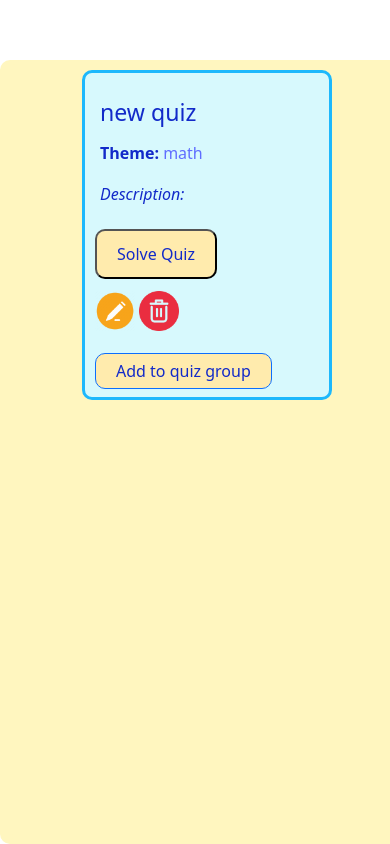
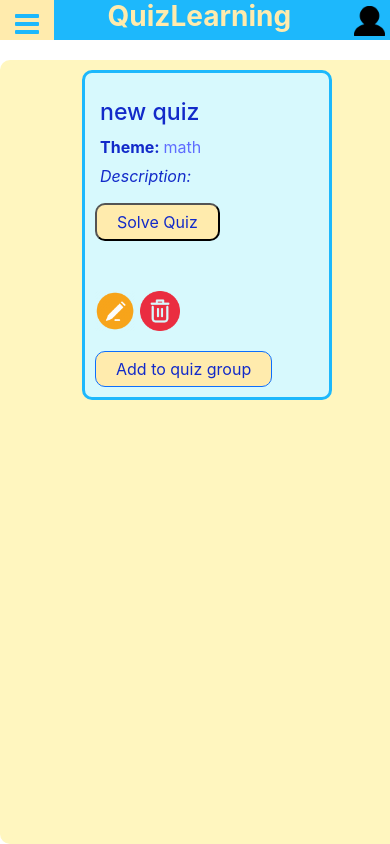
Before and after one commit to SzAnita/QuizApp, a Django app: page /QuizApp/user/my_quizzes in a window 390 px wide. Run offline with Django 4.2, Linux system fonts and the light colour scheme; a user stored in the database is signed in; data comes from the database, SQL or seed files in the repository.

Commit message:
unify navbar

```diff
--- a/QuizApp/static/css/navbar.css
+++ b/QuizApp/static/css/navbar.css
@@ -1,241 +1,210 @@
 :root {
     --navbar-font-size: 1.5rem;
-
+    --navbar-height: 60px;
+    --user-height: calc(var(--navbar-height)*3/4)
 }
 *{
     box-sizing: border-box;
-    line-height: 2.25rem;
+    font-family: -apple-system, BlinkMacSystemFont, "Segoe UI", ui-system, sans-serif;
 }
-.invalid {
-    font-size: 12px;
-    color: darkred;
+.sticky {
+  position: fixed;
+  top: 0;
+  width: 100%;
 }
 
+.sticky + .container {
+  margin-top: var(--navbar-height);
+}
+
+a {
+    text-decoration: none;
+    color: unset;
+}
 
 .navbar {
     display: flex;
-    position: relative;
-    height: 60px;
+    height: var(--navbar-height);
     background-color: #1db8fc;
     align-items: center;
     justify-content: flex-start;
-    padding: 8px 0;
     overflow: hidden;
+    padding: 0;
+    width: 100%;
 }
 
-.navbar ul{
-    list-style-type: none;
+#hamburger, .top-nav, .vertical-nav.dropdown {display: none}
+
+.horizontal-nav{
     display: flex;
     align-items: center;
     padding-left: 0;
     margin-top: 0;
     flex-direction: row;
+    width: 100%;
+    height: var(--navbar-height);
 }
 
-.navbar ul li {
+.navbar a {
     float: left;
-    padding: calc((60px - 16px - var(--navbar-font-size)/(2/3))/2) 15px;
+    padding: calc((var(--navbar-height) - var(--navbar-font-size)/(7/9))/2) 15px;
     margin: 0;
     color: #FFEBAD;
     text-align: center;
+    height: var(--navbar-height);
+    line-height: calc(var(--navbar-font-size));
+    font-size: var(--navbar-font-size);
+    font-weight: bold;
 }
-a.nav-link, a.nav-link button{font-weight: 600}
-.navbar ul .right {
+
+a.nav-link, a.auth button {
+    text-decoration: none;
+    font-size: var(--navbar-font-size);
+    font-weight: bold;
+}
+.nav-link {
+    color: #FFEBAD;
+}
+a.user button {margin: 0}
+a.user {
+    float: right;
+    margin-right: 0;
+    padding: calc((var(--navbar-height) - var(--user-height)) / 2) 5px calc((var(--navbar-height) - var(--user-height)) / 2) 0 ;
+}
+a.right {
     margin-left: auto;
 }
 
-.navbar ul li button {
+.navbar button {
     border: none;
     text-align: center;
     padding: 5px 10px;
     margin: 5px;
+    color: #122ac9;
+    border-radius: 10px;
 }
-
-li a {
-    text-decoration: none;
-    color: #FFEBAD;
-}
-
 .current {
     background-color: cornflowerblue;
 }
-
-li._navbar button {
-    height: auto;
-    font-size: 1rem;
-    margin: 0;
-    float: right;
+.navbar a img, a.auth button{
+    height: var(--user-height);
 }
-div.navbar ul li._navbar {
-    padding: 0;
-    float: right;
-}
-div.navbar ul li._navbar button, li#log-out a.nav-link button{
-    height: 45px;
-    top: -12px;
-}
-li#log-out, li#log-out a.nav-link, ul.navbar-nav li.right a.nav-link, ul.navbar-nav li.right {
-    padding-left: 0;
-    float: right;
-}
-ul.navbar-nav li.right a.nav-link{padding-right: 0}
 .button {
-    position: relative;
-    bottom: 2px;
-    top: 2px;
-    font-size: 0.8rem;
     background-color: #FFEBAD;
 }
-
-.nav-link {
-    color: #FFEBAD;
+nav.navbar div a.user {
+    margin-bottom: 0;
 }
 
-.nav-link .right {
-    margin-left: auto;
-}
-li .nav-link button {
-    float: right;
-}
-
-ul.navbar-nav {
-    margin-right: 0;
-    margin-bottom: 0;
-    width: 100%;
-    flex-direction: row;
-}
-div.container-fluid ul.navbar-nav li.nav-item._navbar a.nav-link {
-    padding-left: 0;
-    padding-right: 0;
-    margin-left: auto;
-}
-
-nav.navbar div ul.navbar-nav li.nav-item._navbar {
-    padding-right: 0;
-    margin-bottom: 0;
-    margin-right: 0;
-}
-
-div.container-fluid {
-    padding-left: 0;
-    padding-right: 0;
-    box-sizing: border-box;
-    display: flex;
-    line-height: 1.5rem;
-    justify-content: space-between;
-    width: 100%;
-}
-nav.navbar div ul li, nav.navbar div ul li button {height: 60px;}
-
-label{font-weight: 500}
-
-nav.navbar ul.navbar-nav li.nav-item.right a.nav-link button {
-    background-color:unset; !important;
-    padding: 7px 0;
-    top: -20px;
-}
-a.nav-link, a.nav-link button {font-size: 1.5rem}
-.vertical-nav {
-    display: none;
-}
-.nav-link {
-    padding: 8px;
-    display: block;
-}
-#hamburger, .top-nav{display: none}
-a{text-decoration: none}
-
-nav.navbar {
-    position: fixed;
-    top: 0;
-    right: 0;
-    left: 0;
-}
-.sticky {
-    position: fixed;
-    top: 0;
-    width: 100%;
-}
-
-.sticky + .container {padding-top: 60px;}
-
-
-
 @media screen and (max-width: 900px){
-    a.nav-link {font-size: 1.25rem}
-    li#log-out a.nav-link button {
+    :root{
+        --navbar-font-size: 1.35rem;
+        --navbar-height: 50px;
+        --user-height: calc(var(--navbar-height)*3/4);;
+    }
+    a#log-out button {
         font-size: 1.15rem;
-        top: -9px;
+        height: calc(20px + 1.15rem);
+    }
+    a#log-out {
+        padding-top: calc((var(--navbar-height) - calc(20px + 1.15rem))/2);
+        padding-bottom: calc((var(--navbar-height) - calc(20px + 1.15rem))/2);
     }
 }
 
-@media screen and (max-width: 710px) {
-    /*nav.navbar div ul li a.two-lines {
-        height: 60px;
-        position: relative;
-        top: -5px;
-        padding:0 3px;
-    }*/
-    nav.navbar div.container-fluid ul.navbar-nav li.link {
-        padding-left:7px;
-        padding-right: 7px;
+@media screen and (max-width: 740px){
+    :root{
+        --navbar-font-size: 1.2rem;
+        --navbar-height: 40px;
+        --user-height: calc(var(--navbar-height)*3/4);;
+    }
+    a#log-out button {
+        font-size: 1rem;
+        height: calc(15px + 1rem);
+    }
+    a#log-out {
+        padding-top: calc((var(--navbar-height) - calc((15px + 1rem)))/2);
+        padding-bottom: calc((var(--navbar-height) - calc(15px + 1rem)/2));
+    }
+}
+
+/*@media screen and (max-width: 680px){
+    .navbar a.nav-link {
+        padding-left: 5px;
+        padding-right: 5px;
+    }
+}*/
+
+@media screen and (max-width: 680px){
+    .navbar a.two-lines {
+        padding: calc((var(--navbar-height) - 2 * var(--navbar-font-size) / (7 / 9)) / 2) 0;
+        width: 80px;
+        margin-right: 10px;
+        margin-left: 10px;
+    }
+}
+
+@media  screen and (max-width: 570px){
+    .navbar a.two-lines {
+        margin: 0 5px;
     }
 
-    /*ul a.nav-link,  nav.navbar div ul.navbar-nav li.nav-item  a.nav-link button{
-        font-size: 1.75rem;
-    }*/
-    div.vertical-nav.dropdown.visible, div.visible ul {
-        display: flex;
-        flex-direction: column;
-        background-color: #C3F8FF;
-    }
-    div.visible ul .nav-link{color: #f6a74c}
 }
 
-@media screen and (max-width: 575px) {
-     .nav-link {
+@media screen and (max-width: 540px) {
+
+     .navbar {
          --navbar-font-size: 1.75rem;
-        position: relative;
-        top: -2px;
+         flex-direction: column;
+         display: flex;
+         justify-content: space-between;
+         align-items: center;
     }
     #logo, #hamburger{
         display: flex;
     }
-    #hamburger {
+    div#hamburger {
         display: flex;
         position: absolute;
         top: 0;
         left: 0;
         background: #FFEBAD;
         color: #1db8fc;
-        padding: 12px 21px;
+        height: var(--navbar-height);
+        width: 45px;
+    }
+    #hamburger a {
+        background: #FFEBAD;
+        color: #1db8fc;
+        padding-top: 10px;
+        padding-bottom: 10px;
     }
     .vertical-nav {
         display: flex;
     }
-    nav.navbar div.container-fluid, div.vertical-nav.dropdown{display:none}
-    nav.navbar {
-        display: flex;
-        flex-direction: row;
-        justify-content: space-between;
-        align-items: center;
+    .vertical-nav a.right {
+        padding-top: calc((var(--navbar-height) - var(--user-height))/2);
+        padding-bottom: calc((var(--navbar-height) - var(--user-height))/2);
     }
+    div.horizontal-nav, div.vertical-nav.dropdown{display:none}
     #logo {
         margin: auto;
     }
     .top-nav{
         display: flex;
         flex-direction: row;
-        width: calc(100% - 56px);
+        width: calc(100% - 45px);
         position: absolute;
         right: 0;
     }
-    nav.navbar div.top-nav div#logo  a.nav-link,  nav.navbar div.top-nav div ul li a button{
-        font-size: 1.75rem;
+    div.vertical-nav.dropdown.visible {
+        display: flex;
+        flex-direction: column;
+        background-color: color-mix(in srgb, #C3F8FF 40%, #1db8fc);
     }
-    ul.navbar-nav li#log-out.nav-item a.nav-link button {
-        height: 45px;
-        top: -8px;
-        padding-top: 0;
+    .vertical-nav.dropdown.visible a {
+        padding: 5px 0;
+        font-size: 1.35rem;
     }
+    div.visible ul .nav-link{color: #f6a74c}
 }
--- a/QuizApp/templates/navbar.html
+++ b/QuizApp/templates/navbar.html
@@ -6,7 +6,7 @@
         document.querySelector("div.vertical-nav.dropdown").classList.toggle("visible");
     }
     window.onscroll =function () {
-        let navbar = document.querySelector("nav.navbar");
+        let navbar = document.getElementById("navbar");
         let sticky = navbar.offsetTop;
         if (window.scrollY >= sticky) {
             navbar.classList.add("sticky");
@@ -15,3 +15,38 @@
         }
     }
 </script>
+<div id="navbar">
+<nav class="navbar">
+    <div id="hamburger">
+        <a href="javascript:void(0);" onclick="display_navbar()">
+            <i class="fa fa-bars"></i>
+        </a>
+    </div>
+    <div class="top-nav">
+        <div id="logo">
+            <a href="{% url 'home' %}" style="text-align: center" class="nav-link">QuizLearning</a>
+        </div>
+        <div class="vertical-nav">
+            <a href="{% url 'user' %}" class="nav-link right user"><img src="{%  static 'images/user.png' %}" height="50px"></a>
+        </div>
+    </div>
+    <div class="horizontal-nav">
+        <a class="nav-link" href="{% url 'home' %}">QuizLearning</a>
+        <a class="nav-link two-lines" href="{% url 'quiz' %}">Create Quiz</a>
+        <a class="nav-link two-lines" href="{% url 'my_quizzes' %}">My Quizzes</a>
+        <a class="nav-link two-lines" href="{% url 'quiz_group' %}">Quiz Groups</a>
+        {% if auth == 'yes' %}
+        <a href="{% url 'user' %}" class=" user right"><img src="{%  static 'images/user.png' %}" height="50px"></a>
+        <a href="{% url 'logout/' %}" class=" user auth" id="log-out"><button class="button title">Log out</button></a>
+        {% else %}
+            <a href="{% url 'QuizApp/login' %}" class="user right auth"><button class="button title">Log In</button></a>
+        {% endif %}
+    </div>
+</nav>
+<div class="vertical-nav dropdown">
+        <a class="nav-link" href="{% url 'quiz' %}">Create Quiz</a>
+        <a class="nav-link" href="{% url 'my_quizzes' %}">My Quizzes</a>
+        <a class="nav-link" href="{% url 'quiz_group' %}">Quiz Groups</a>
+        <a class="nav-link" href="{% url 'logout/' %}">Log Out</a>
+    </div>
+</div>
--- a/QuizApp/views/quiz/edit_quiz.py
+++ b/QuizApp/views/quiz/edit_quiz.py
@@ -14,7 +14,8 @@ def edit_quiz(request, quiz_id):
             'title': quiz.title,
             'theme': quiz.theme,
             'description': quiz.description,
-            'user': 'yes'
+            'user': 'yes',
+            'auth': 'yes'
         }
         questions = []
         for q in Question.objects.filter(quiz_id=quiz):
--- a/QuizApp/views/quiz/my_quizzes.py
+++ b/QuizApp/views/quiz/my_quizzes.py
@@ -2,7 +2,7 @@ from django.contrib.auth.decorators import login_required
 from django.http import HttpResponse
 from django.template import loader
 
-from QuizApp.models import Quiz
+from QuizApp.models import Quiz, QuizGroup
 
 
 @login_required(login_url='QuizApp/login')
@@ -10,7 +10,9 @@ def my_quizzes(request):
     context = {
         'quizzes': Quiz.objects.filter(owner_id=request.user),
         'user': 'my_quizzes',
-        'group': 'true'
+        'group': 'true',
+        'auth': 'yes',
+        'groups': QuizGroup.objects.filter(owner_id=request.user)
     }
     template = loader.get_template('quiz\my_quizzes.html')
     return HttpResponse(template.render(context, request))
```
